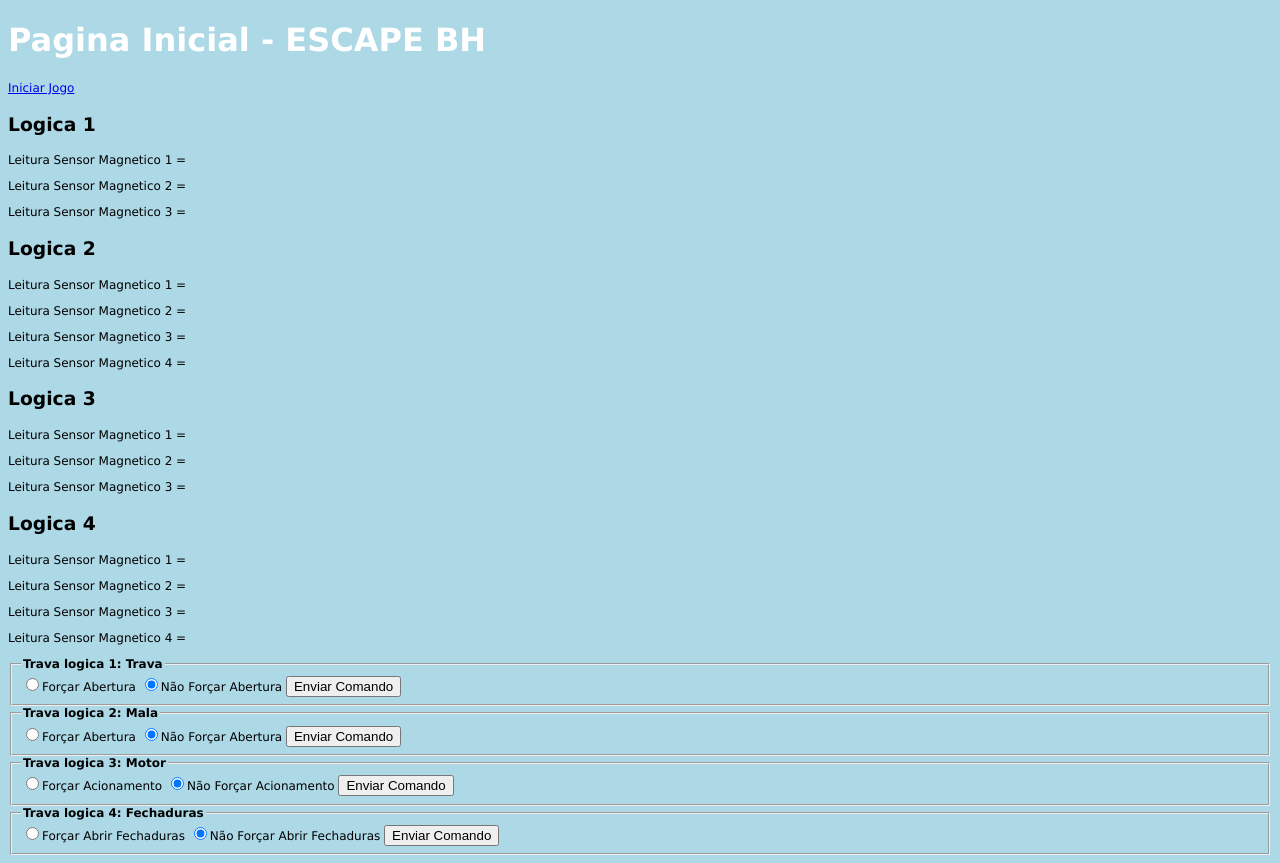
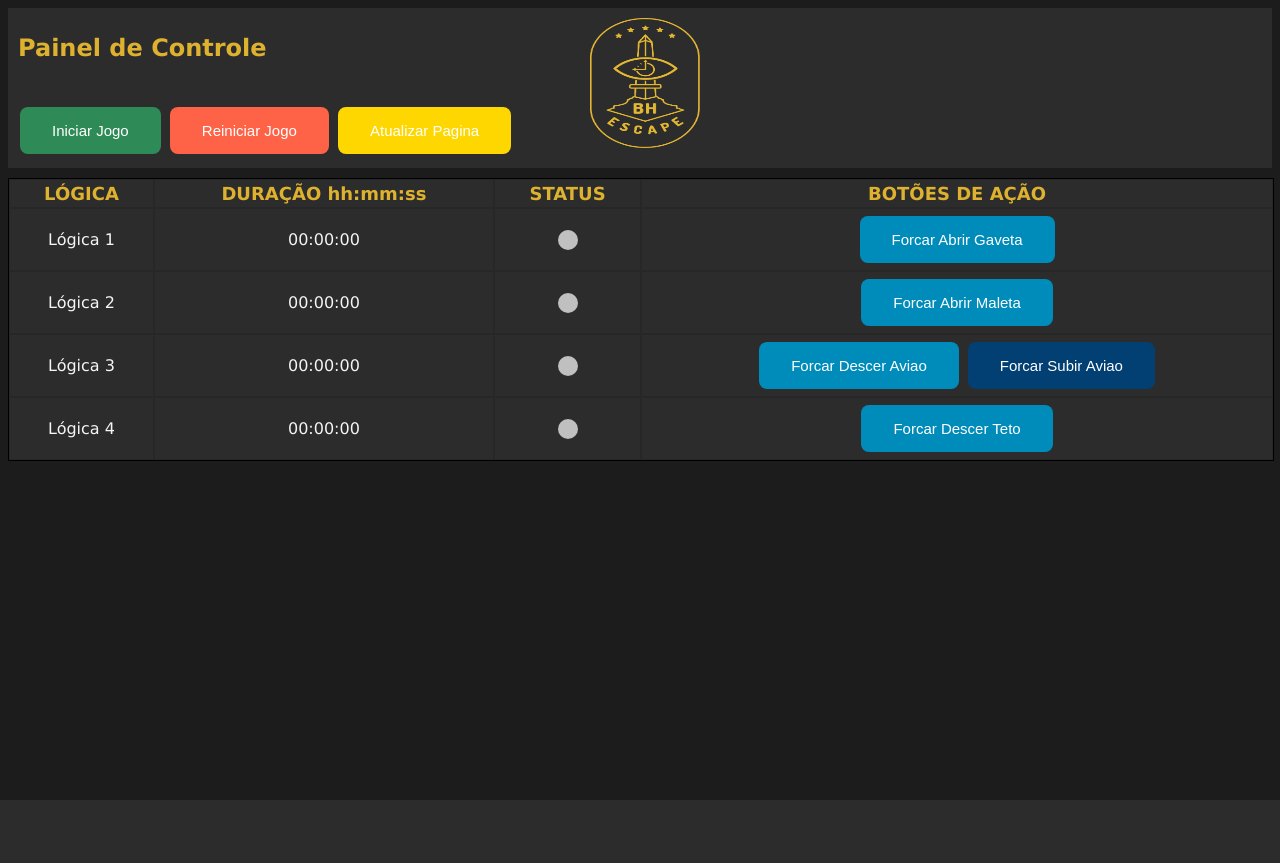
Before and after one commit to HugoFM2/BHEscapeSalaSD, a Django app: page / in a window 1280 px wide. After the commit the page ends 800 px from the top, so only its background shows below. Run offline with Django 3.2, Linux system fonts and the light colour scheme.

Commit message:
Programacao HTML e CSS, criacao de metodos na views deixando Painel de controle HTML funcional

```diff
--- a/escapebhserver/escapebhjogo/static/css/css_padrao.css
+++ b/escapebhserver/escapebhjogo/static/css/css_padrao.css
@@ -1,17 +1,71 @@
 body {
-    padding-left: 15px;
     font-family: 'Verdana';
+    background-color: #1c1c1c;
 }
 h1 {
-    color: #FCA205;
+    color: #deb22f;
     font-size: 24px;
+    position: absolute;
 }
 h2 {
-    color: #FCA205;
+    color: #deb22f;
     font-size: 18px;
+    margin: 0;
 }
 
+/* Titulo Painel de Controle */
+.divTitulo {
+    background-color: #2c2c2c;
+    height: 85;
+    padding-left: 10px;
+    text-align: center;
+    padding-top: 10px;
+}
 
+/* DIV com botoes de controle do Jogo */
+.divBotoesSuperior{
+    background-color: #2c2c2c;
+    margin-bottom: 10px;
+    padding-left: 10px;
+    padding-bottom: 10px;
+}
+
+/* Botoes de formulario POST INPUT */
+.inputButton {
+    background-color: #008CBA; /* Azul */
+    border: none;
+    color: white;
+    padding: 15px 32px;
+    text-align: center;
+    text-decoration: none;
+    display: inline-block;
+    font-size: 15px;
+    margin: 4px 2px;
+    cursor: pointer;
+    border-radius: 8px;
+  }
+
+/* Evita a quebra de linha do form */
+form {
+    display:inline;
+    margin:0px;
+    padding:0px;
+}
+
+/* Circulos de indicacao de Logica Concluida ou Nao */
+.dot {
+    height: 20px;
+    width: 20px;
+    background-color: #000;
+    border-radius: 50%;
+    display: inline-block;
+}
+.dotCinza {
+    background-color: silver;
+}
+.dotVerde {
+    background-color: springgreen;
+}
 
 /*Botoes*/
 .button {
@@ -22,7 +76,7 @@ h2 {
     text-align: center;
     text-decoration: none;
     display: inline-block;
-    font-size: 16px;
+    font-size: 15px;
     margin: 4px 2px;
     cursor: pointer;
     border-radius: 8px;
@@ -31,7 +85,9 @@ h2 {
   /* DivTable.com - Tabela*/
 .divTable{
 	display: table;
-	width: 100%;
+    width: 100%;
+    text-align: center;
+    background-color: #2c2c2c;
 }
 .divTableRow {
 	display: table-row;
@@ -41,9 +97,11 @@ h2 {
 	display: table-header-group;
 }
 .divTableCell, .divTableHead {
-	border: 1px solid #999999;
+	border: 1px solid #272727;
 	display: table-cell;
-	padding: 3px 10px;
+    padding: 3px 10px;
+    vertical-align: middle;
+    color: whitesmoke
 }
 .divTableHeading {
 	background-color: #EEE;
--- a/escapebhserver/escapebhjogo/templates/escapebhhtml/pagina_inicial.html
+++ b/escapebhserver/escapebhjogo/templates/escapebhhtml/pagina_inicial.html
@@ -1,95 +1,76 @@
-<!DOCTYPE html>
+{% load staticfiles %}
 <html>
     <head>
-    <title>HOME - ESCAPE BH</title>
-	<meta http-equiv="refresh" content="4.7"> <!--A pagina atualiza a cada 4s-->
-    <style>
-        body {
-            background-color: lightblue;
-			font-family: verdana;
-        }
-
-        h1 {
-            color: white;
-        }
-
-        p {
-            font-size: 12px;
-        }
-
-        form {
-            font-size: 12px;
-        }
-        legend {
-            font-weight: bold;
-        }
-    </style>
+        <title>BH Escape - Painel de Controle</title>
+        <meta http-equiv="refresh" content="4"> <!-- A pagina atualiza a cada 4s-->
+        <link rel="stylesheet" href="{% static 'css/css_padrao.css' %}">
+        <link rel="icon" href="{% static 'imagens/favicon32x32.png' %}" sizes="32x32">
     </head>
     <body>
-    <h1>Pagina Inicial - ESCAPE BH</h1>
-    <p><a href="/iniciarjogo">Iniciar Jogo</a></p>
-
-    <h3>Logica 1</h3>
-    <p>Leitura Sensor Magnetico 1 = {{ logica1_sensor_1 }}</p>
-    <p>Leitura Sensor Magnetico 2 = {{ logica1_sensor_2 }}</p>
-    <p>Leitura Sensor Magnetico 3 = {{ logica1_sensor_3 }}</p>
-
-    <h3>Logica 2</h3>
-    <p>Leitura Sensor Magnetico 1 = {{ logica2_sensor_1 }}</p>
-    <p>Leitura Sensor Magnetico 2 = {{ logica2_sensor_2 }}</p>
-    <p>Leitura Sensor Magnetico 3 = {{ logica2_sensor_3 }}</p>
-    <p>Leitura Sensor Magnetico 4 = {{ logica2_sensor_4 }}</p>
-
-    <h3>Logica 3</h3>
-    <p>Leitura Sensor Magnetico 1 = {{ logica3_sensor_1 }}</p>
-    <p>Leitura Sensor Magnetico 2 = {{ logica3_sensor_2 }}</p>
-    <p>Leitura Sensor Magnetico 3 = {{ logica3_sensor_3 }}</p>
-
-    <h3>Logica 4</h3>
-    <p>Leitura Sensor Magnetico 1 = {{ logica4_sensor_1 }}</p>
-    <p>Leitura Sensor Magnetico 2 = {{ logica4_sensor_2 }}</p>
-    <p>Leitura Sensor Magnetico 3 = {{ logica4_sensor_3 }}</p>
-    <p>Leitura Sensor Magnetico 4 = {{ logica4_sensor_4 }}</p>
-
+        <div class="divTitulo">
+            <h1>Painel de Controle</h1>
+            <img src="{% static 'imagens/logo.png' %}" alt="BH Escape - Logo" style="width:110px;height:130px;">
+        </div>
+        <!-- DIV com form e botoes de Iniciar e Reiniciar o Jogo-->
+        <div class="divBotoesSuperior">
             <form method='POST'>{% csrf_token %}
-            <fieldset>
-            <legend>Trava logica 1: Trava</legend>
-
-              <input type="radio" name="trava" value="True">Forçar Abertura
-              <input type="radio" name="trava" value="False" checked>Não Forçar Abertura
-              <input type="submit" value="Enviar Comando">
-              </fieldset>
+                <input class="inputButton" type="submit" name = "acao" value="Iniciar Jogo" style="background-color: seagreen;">
+                <input class="inputButton" type="submit" name = "acao" value="Reiniciar Jogo" style="background-color: tomato;">
             </form>
-
+            <a href="/"><button class="button" style="background-color: gold;">Atualizar Pagina</button></a>
+        </div>
+        <!-- DIV Com a tabela de Informações -->
+        <div class="divTable" style="border: 1px solid #000;" >
+                <div class="divTableBody">
+                <div class="divTableRow">
+                <div class="divTableCell"><h2>LÓGICA</h2></div>
+                <div class="divTableCell"><h2>DURAÇÃO&#13;&#10;hh:mm:ss</h2></div>
+                <div class="divTableCell"><h2>STATUS</h2></div>
+                <div class="divTableCell"><h2>BOTÕES DE AÇÃO</h2></div>
+                </div>
+                <div class="divTableRow">
+                    <div class="divTableCell">Lógica 1</div>
+                    <div class="divTableCell">{{ logica1_duracao }}</div>
+                    <div class="divTableCell">{% if logica1_status == True %} <span class="dot dotVerde"></span> {% else %} <span class="dot dotCinza"></span> {% endif %}</div>
+                    <div class="divTableCell"> <!-- Botao Forcar Abrir Gaveta -->
                         <form method='POST'>{% csrf_token %}
-            <fieldset>
-            <legend>Trava logica 2: Mala</legend>
-
-              <input type="radio" name="mala" value="True">Forçar Abertura
-              <input type="radio" name="mala" value="False" checked>Não Forçar Abertura
-              <input type="submit" value="Enviar Comando">
-              </fieldset>
+                        <input class="inputButton" type="submit" name = "forcar_logica1" value="Forcar Abrir Gaveta">
                         </form>
-
+                    </div>
+                </div>
+                <div class="divTableRow">
+                    <div class="divTableCell">Lógica 2</div>
+                    <div class="divTableCell">{{ logica2_duracao }}</div>
+                    <div class="divTableCell">{% if logica2_status == True %} <span class="dot dotVerde"></span> {% else %} <span class="dot dotCinza"></span> {% endif %}</div>
+                    <div class="divTableCell"> <!-- Botao Forcar Abrir Maleta -->
                         <form method='POST'>{% csrf_token %}
-            <fieldset>
-            <legend>Trava logica 3: Motor</legend>
-
-              <input type="radio" name="motor" value="True">Forçar Acionamento
-              <input type="radio" name="motor" value="False" checked>Não Forçar Acionamento
-              <input type="submit" value="Enviar Comando">
-              </fieldset>
+                        <input class="inputButton" type="submit" name = "forcar_logica2" value="Forcar Abrir Maleta">
                         </form>
-
+                    </div>
+                </div>
+                <div class="divTableRow">
+                    <div class="divTableCell">Lógica 3</div>
+                    <div class="divTableCell">{{ logica3_duracao }}</div>
+                    <div class="divTableCell">{% if logica3_status == True %} <span class="dot dotVerde"></span> {% else %} <span class="dot dotCinza"></span> {% endif %}</div>
+                    <div class="divTableCell"> <!-- Botao Forcar Abrir Gaveta -->
                         <form method='POST'>{% csrf_token %}
-            <fieldset>
-            <legend>Trava logica 4: Fechaduras</legend>
-
-              <input type="radio" name="fechadura" value="True">Forçar Abrir Fechaduras
-              <input type="radio" name="fechadura" value="False" checked>Não Forçar Abrir Fechaduras
-              <input type="submit" value="Enviar Comando">
-              </fieldset>
+                        <input class="inputButton" type="submit" name = "forcar_logica3" value="Forcar Descer Aviao">
+                        <input class="inputButton" type="submit" name = "forcar_logica3" value="Forcar Subir Aviao" style="background-color: #024073;" >
                         </form>
-
+                    </div>
+                </div>
+                <div class="divTableRow">
+                    <div class="divTableCell">Lógica 4</div>
+                    <div class="divTableCell">{{ logica4_duracao }}</div>
+                    <div class="divTableCell">{% if logica4_status == True %} <span class="dot dotVerde"></span> {% else %} <span class="dot dotCinza"></span> {% endif %}</div>
+                    <div class="divTableCell"> <!-- Botao Forcar Abrir Maleta -->
+                        <form method='POST'>{% csrf_token %}
+                        <input class="inputButton" type="submit" name = "forcar_logica4" value="Forcar Descer Teto">
+                        </form>
+                    </div>
+                </div>
+                </div>
+        </div>
+        <!-- Site usado para criar tabela div: DivTable.com -->
     </body>
     </html>
--- a/escapebhserver/escapebhjogo/urls.py
+++ b/escapebhserver/escapebhjogo/urls.py
@@ -3,6 +3,5 @@ from . import views
 
 urlpatterns = [
     path('', views.pagina_inicial, name='pagina_inicial'),
-    path('iniciarjogo', views.iniciar_jogo, name='iniciar_jogo'),
     path('escapedebug', views.escape_debug, name='escape_debug'),
 ]
--- a/escapebhserver/escapebhjogo/views.py
+++ b/escapebhserver/escapebhjogo/views.py
@@ -5,99 +5,93 @@ from escapebhjogo.classes.logica_2 import Logica_2 # Classe com metodos da logic
 from escapebhjogo.classes.logica_3 import Logica_3 # Classe com metodos da logica 3
 from escapebhjogo.classes.logica_4 import Logica_4 # Classe com metodos da logica 4
 from escapebhjogo.classes.escapedebug import debug # DEBUG ESCAPE
+from escapebhjogo.classes.mcp23017 import MCP23017 as mcp # Classe para trabalhar com o MCP23017, referenciada como mcp
+from . import views # Importa os metodos existentes neste arquivo
 
 # Create your views here.
 
-# Metodo da pagina inicial - Antigo
+# View da pagina inicial
 def pagina_inicial(request):
-    return render(request, 'escapebhhtml/pagina_inicial.html', {} )
-
-def pagina_inicial_OLD(request):
-    # Dicionario de valores que serao passados para a pagina HTML
-    dicionario = {
-        'logica1_sensor_1': None,
-        'logica1_sensor_2': None,
-        'logica1_sensor_3': None,
-        'logica2_sensor_1': None,
-        'logica2_sensor_2': None,
-        'logica2_sensor_3': None,
-        'logica2_sensor_4': None,
-        'logica3_sensor_1': None,
-        'logica3_sensor_2': None,
-        'logica3_sensor_3': None,
-        'logica4_sensor_1': None,
-        'logica4_sensor_2': None,
-        'logica4_sensor_3': None,
-        'logica4_sensor_4': None,
+    # DICIONARIO PARA ENVIO DE INFORMAÇÕES DO PROGRAMA PARA A PAGINA HTML
+    dicionario_para_html = {
+        'logica1_duracao': views.conversaoDuracao(Logica_1.getDuracaoLogica()),
+        'logica2_duracao': views.conversaoDuracao(Logica_2.getDuracaoLogica()),
+        'logica3_duracao': views.conversaoDuracao(Logica_3.getDuracaoLogica()),
+        'logica4_duracao': views.conversaoDuracao(Logica_4.getDuracaoLogica()),
+        'logica1_status': Logica_1.concluida,
+        'logica2_status': Logica_2.concluida,
+        'logica3_status': Logica_3.concluida,
+        'logica4_status': Logica_4.concluida,
     }
 
-     # Se receber um formulario
-    if request.method == "POST":
-        leituraPostTrava = request.POST.get("trava", "")
-        leituraPostMala = request.POST.get("mala", "")
-        leituraPostMotor = request.POST.get("motor", "")
-        leituraPostFechadura = request.POST.get("fechadura", "")
+    # SE RECEBER UM FORMULARIO POST
+    if request.method == 'POST':
+        #print(request.POST) # DEBUG
+        acao = request.POST.get('acao')
+        forcar_logica1 = request.POST.get('forcar_logica1')
+        forcar_logica2 = request.POST.get('forcar_logica2')
+        forcar_logica3 = request.POST.get('forcar_logica3')
+        forcar_logica4 = request.POST.get('forcar_logica4')
 
-        if leituraPostTrava == "True":
-            print('--> Trava Forcada a abrir')
-            Logica_1().forcarAbrirTrava()
-        if leituraPostMala == "True":
-            print('--> Mala Forcada a abrir')
-            Logica_2().forcarAbrirMala()
-        if leituraPostMotor == "True":
-            print('--> Motor Forcado a acionar')
-            Logica_3().forcarAcionarMotor()
-        if leituraPostFechadura == "True":
-            print('--> Fechaduras Forcadas a abrir')
-            Logica_4().forcarAbrirFechaduras()
+        if acao != None and acao == 'Iniciar Jogo':
+            views.iniciar_jogo()
+        elif acao != None and acao == 'Reiniciar Jogo':
+            views.reiniciar_jogo() # EM TESTES AINDA
 
-        return render(request, 'escapebhhtml/pagina_inicial.html', dicionario)
+        if forcar_logica1 != None and forcar_logica1 == 'Forcar Abrir Gaveta':
+            Logica_1.forcarAbrirGaveta()
 
-    # Caso seja uma requisicao comum
-    else:
-        # Recebe as leituras do sensores
-        leituraLogica_1 = Logica_1.getStatusSensores()
-        leituraLogica_2 = Logica_2().getStatusSensores()
-        leituraLogica_3 = Logica_3().getStatusSensores()
-        leituraLogica_4 = Logica_4().getStatusSensores()
+        if forcar_logica2 != None and forcar_logica2 == 'Forcar Abrir Maleta':
+            Logica_2.forcarAbrirMaleta()
 
-        # Se ha leituras, armazena em uma chave do dicionario
-        if len(leituraLogica_1) > 0:
-            dicionario['logica1_sensor_1'] = leituraLogica_1[0]
-            dicionario['logica1_sensor_2'] = leituraLogica_1[1]
-            dicionario['logica1_sensor_3'] = leituraLogica_1[2]
+        if forcar_logica3 != None and forcar_logica3 == 'Forcar Descer Aviao':
+            Logica_3.forcarDescerAviao()
+        elif forcar_logica3 != None and forcar_logica3 == 'Forcar Subir Aviao':
+            Logica_3.forcarSubirAviao()
 
-        if len(leituraLogica_2) > 0:
-            dicionario['logica2_sensor_1'] = leituraLogica_2[0]
-            dicionario['logica2_sensor_2'] = leituraLogica_2[1]
-            dicionario['logica2_sensor_3'] = leituraLogica_2[2]
-            dicionario['logica2_sensor_4'] = leituraLogica_2[3]
+        if forcar_logica4 != None and forcar_logica4 == 'Forcar Descer Teto':
+            Logica_4.forcarAbrirTeto()
 
-        if len(leituraLogica_3) > 0:
-            dicionario['logica3_sensor_1'] = leituraLogica_3[0]
-            dicionario['logica3_sensor_2'] = leituraLogica_3[1]
-            dicionario['logica3_sensor_3'] = leituraLogica_3[2]
+    return render(request, 'escapebhhtml/pagina_inicial.html', dicionario_para_html )
 
-        if len(leituraLogica_4) > 0:
-            dicionario['logica4_sensor_1'] = leituraLogica_4[0]
-            dicionario['logica4_sensor_2'] = leituraLogica_4[1]
-            dicionario['logica4_sensor_3'] = leituraLogica_4[2]
-            dicionario['logica4_sensor_4'] = leituraLogica_4[3]
+# url .../escapedebug
+def escape_debug(request): # VIEW DE DEBUG
+    debug.mcp23017debug()
+    from django.http import HttpResponse
+    return HttpResponse('')
 
-        return render(request, 'escapebhhtml/pagina_inicial.html', dicionario )
 
-def iniciar_jogo(request):
+# -------- METODOS PARA AUXILIAR A VIEWS -----------
+def iniciar_jogo():
     print('Iniciando Jogo...') # imprime uma mensagem no terminal
+    mcp.confRegistradoresComZero() # Escrevendo 0x00 nos registradores dos extensores de portas
     # Inicia as verificações dos sensores
     Logica_1.iniciarThread()
     Logica_2.iniciarThread()
     Logica_3.iniciarThread()
     Logica_4.iniciarThread()
-    return render(request, 'escapebhhtml/iniciar_jogo.html',{})
 
-# url .../escapedebug
-def escape_debug(request): # VIEW DE DEBUG
-    debug.mcp23017debug()
-    #from django.http import HttpResponse
-    #return HttpResponse('')
-    return render(request, 'escapebhhtml/escape_debug.html',{})
+def reiniciar_jogo(): # IMPLEMENTAR
+    print('Reiniciando Jogo...') # imprime uma mensagem no terminal
+    mcp.confRegistradoresComZero() # Escrevendo 0x00 nos registradores dos extensores de portas
+    # Reinicia as verificações dos sensores
+    Logica_1.reiniciarThread()
+    Logica_2.reiniciarThread()
+    Logica_3.reiniciarThread()
+    Logica_4.reiniciarThread()
+
+def conversaoDuracao(duracao_segundos): # Este metodo converte os segundos passados pela logica em uma string HH:MM:SS
+    horas = duracao_segundos // 3600 # Retorna somente a parte inteira
+    minutos = (duracao_segundos % 3600) // 60
+    segundos = (duracao_segundos % 3600) % 60
+    # Defini como sera montada a string de duracao
+    if horas < 10 and minutos < 10 and segundos < 10:
+        texto = '0{}:0{}:0{}'.format(round(horas), round(minutos), round(segundos) )
+    elif horas < 10 and minutos < 10:
+        texto = '0{}:0{}:{}'.format(round(horas), round(minutos), round(segundos) )
+    elif horas < 10:
+        texto = '0{}:{}:{}'.format(round(horas), round(minutos), round(segundos) )
+    else:
+        texto = '{}:{}:{}'.format(round(horas), round(minutos), round(segundos) )
+    return texto
+# ----------- FIM dos METODOS -----
```
Also changed, not shown: escapebhserver/escapebhjogo/classes/escapedebug.py (+2 -17 lines), escapebhserver/escapebhjogo/classes/logica_1.py (+18 -8 lines), escapebhserver/escapebhjogo/classes/logica_2.py (+18 -8 lines), escapebhserver/escapebhjogo/classes/logica_3.py (+27 -18 lines), escapebhserver/escapebhjogo/classes/logica_4.py (+18 -8 lines), escapebhserver/escapebhjogo/classes/mcp23017.py (+31 -2 lines), escapebhserver/escapebhjogo/templates/escapebhhtml/escape_debug.html (deleted, +0 -52 lines), escapebhserver/escapebhjogo/templates/escapebhhtml/iniciar_jogo.html (deleted, +0 -8 lines), escapebhserver/escapebhjogo/static/imagens/favicon32x32.png (added), escapebhserver/escapebhjogo/static/imagens/logo.png (added). Lines whose indentation alone changed are shown as unchanged.
